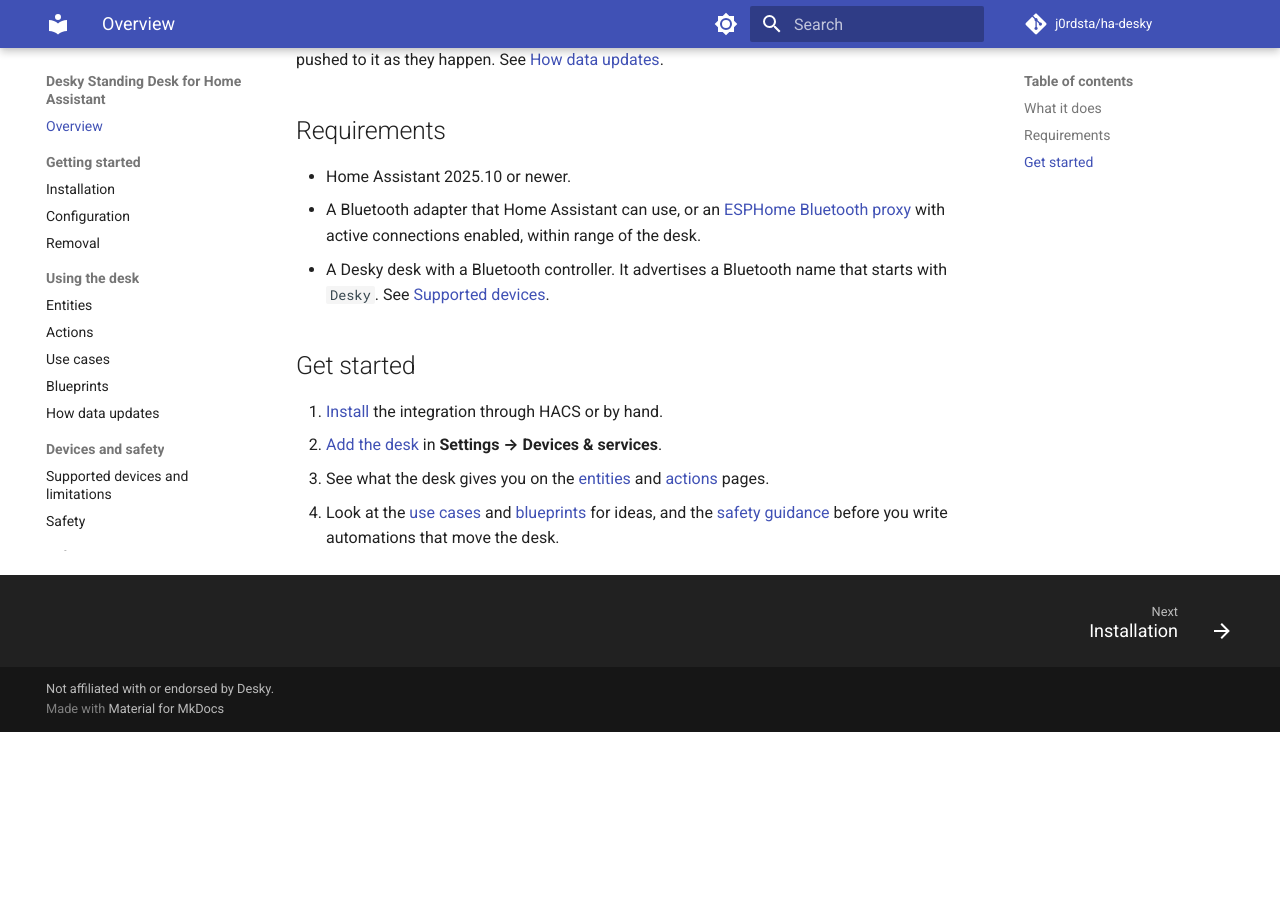
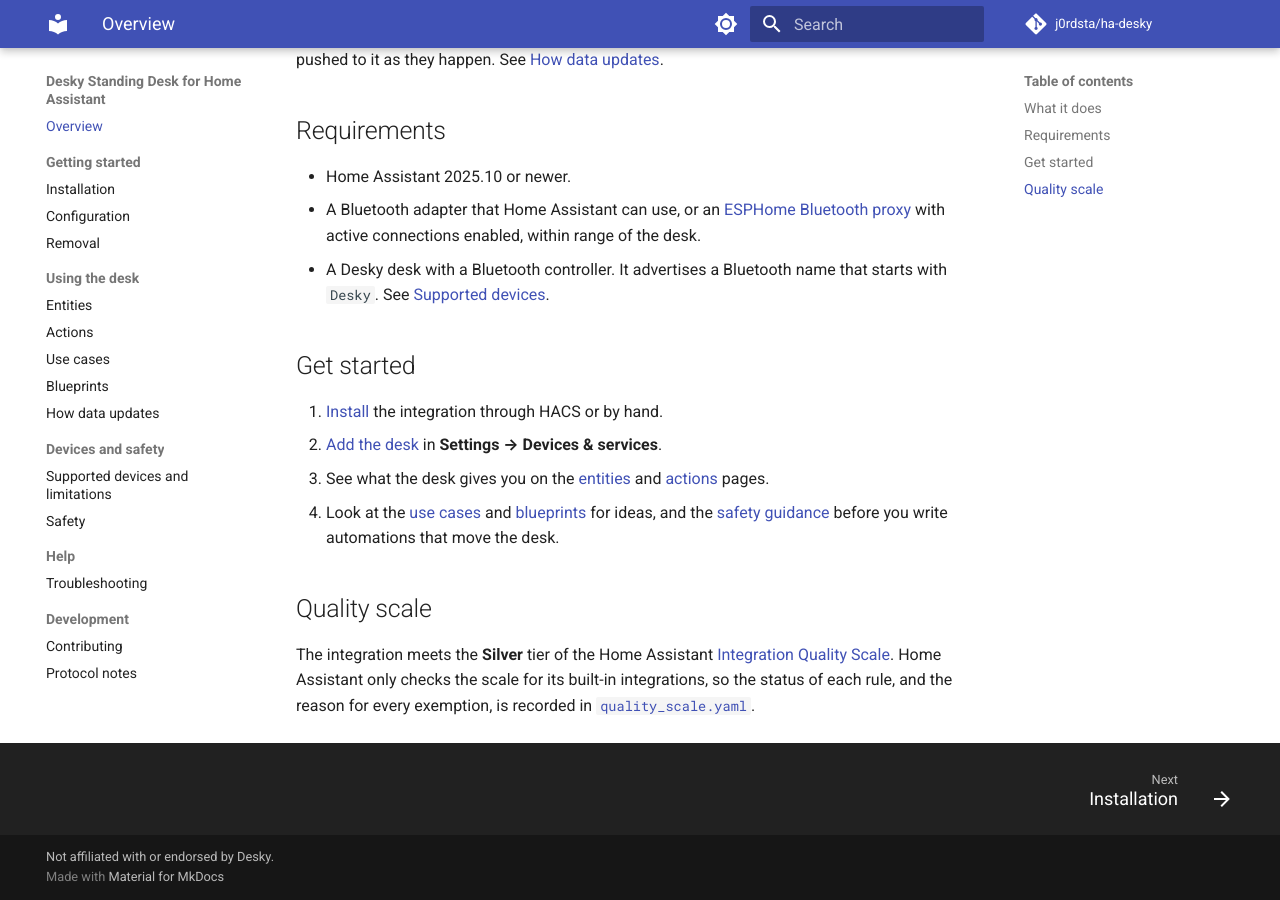
Before and after one commit to j0rdsta/ha-desky, an MkDocs documentation site: the page built from docs/index.md, in a window 1280 px wide and 900 px high, scrolled down 821 px. Built offline with MkDocs 1.6.1 and Material for MkDocs 9.7.7, drawn with Linux system fonts in a browser that asks for light colours; comment, search, counter and statistics services are not loaded; before the commit the page ends 1553 px from its top, so only the background shows below that.

Commit message:
docs: add a diagnostics step to the bug template and a quality scale note
Co-Authored-By: Claude Opus 5.5 <noreply@anthropic.com>

```diff
--- a/docs/index.md
+++ b/docs/index.md
@@ -41,3 +41,11 @@ to it as they happen. See [How data updates](data-updates.md).
 3. See what the desk gives you on the [entities](entities.md) and [actions](actions.md) pages.
 4. Look at the [use cases](use-cases.md) and [blueprints](blueprints.md) for ideas, and the
    [safety guidance](safety.md) before you write automations that move the desk.
+
+## Quality scale
+
+The integration meets the **Silver** tier of the Home Assistant
+[Integration Quality Scale](https://developers.home-assistant.io/docs/core/integration-quality-scale/).
+Home Assistant only checks the scale for its built-in integrations, so the status of each rule,
+and the reason for every exemption, is recorded in
+[`quality_scale.yaml`](https://github.com/j0rdsta/ha-desky/blob/main/custom_components/desky_desk/quality_scale.yaml).
```
Also changed, not shown: 1 other file.
